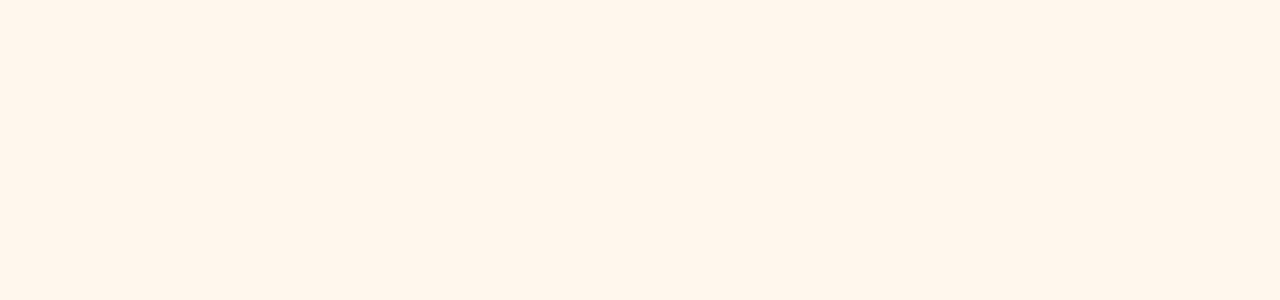
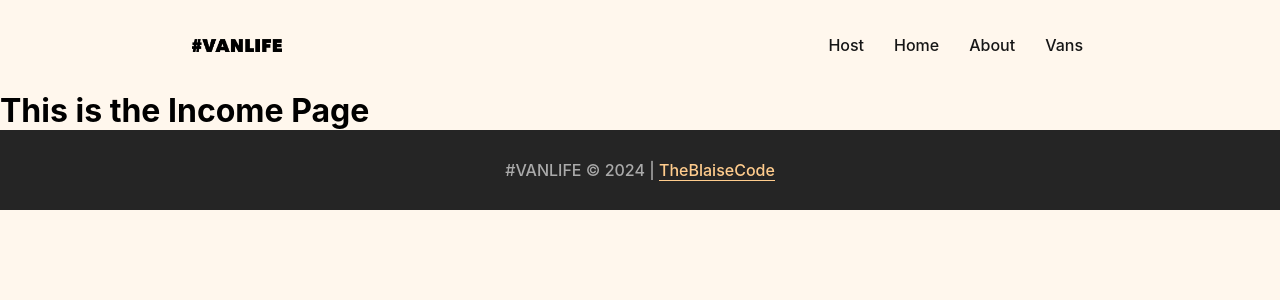
Before and after one commit to theblaisecode/Scrimba-React-Router-6, a React (Vite) app in the folder VanLife/: page /host/income in a window 1280 px wide. Before the commit this address had no page. Shown: the top 300 px of the page. Built offline with nearby package versions, Linux system fonts and the light colour scheme; what miragejs would draw is missing.

Commit message:
first commit

```diff
--- a/VanLife/src/App.jsx
+++ b/VanLife/src/App.jsx
@@ -5,6 +5,10 @@ import About from "./pages/About/About";
 import Vans from "./pages/Vans/Vans";
 import VanInfo from "./pages/VanInfo/VanInfo";
 import "./server";
+import Dashboard from "./pages/Host/Dashboard";
+import HostLayout from "./pages/Host/HostLayout";
+import Income from "./pages/Host/Income";
+import Reviews from "./pages/Host/Reviews";
 
 function App() {
   return (
@@ -15,6 +19,11 @@ function App() {
           <Route path="/about" element={<About />} />
           <Route path="/vans" element={<Vans />} />
           <Route path="/vans/:id" element={<VanInfo />} />
+          <Route path="/host" element={<HostLayout />}>
+            <Route path="/host/income" element={<Income />} />
+            <Route path="/host/reviews" element={<Reviews />} />
+          </Route>
+          {/* <Route path="/host/:id" element={<DashboardMenu />} /> */}
         </Route>
       </Routes>
     </BrowserRouter>
--- /dev/null
+++ b/VanLife/src/Pages/Host/Dashboard.jsx
@@ -0,0 +1,9 @@
+function Dashboard() {
+  return (
+    <div>
+      <h1>This is the Dashboard Page</h1>
+    </div>
+  );
+}
+
+export default Dashboard;
--- /dev/null
+++ b/VanLife/src/Pages/Host/HostLayout.jsx
@@ -0,0 +1,11 @@
+import { Outlet } from "react-router";
+
+function HostLayout() {
+  return (
+    <>
+      <Outlet/>
+    </>
+  );
+}
+
+export default HostLayout;
--- /dev/null
+++ b/VanLife/src/Pages/Host/Income.jsx
@@ -0,0 +1,9 @@
+function Income() {
+  return (
+    <div>
+      <h1>This is the Income Page</h1>
+    </div>
+  );
+}
+
+export default Income;
--- /dev/null
+++ b/VanLife/src/Pages/Host/Reviews.jsx
@@ -0,0 +1,9 @@
+function Reviews() {
+  return (
+    <div>
+      <h1>This is the Reviews Page</h1>
+    </div>
+  );
+}
+
+export default Reviews;
--- a/VanLife/src/components/Nav.jsx
+++ b/VanLife/src/components/Nav.jsx
@@ -16,6 +16,14 @@ function Nav() {
           </div>
 
           <div className="pageNav">
+            <Link to="/host" aria-label="Link to Host Page">
+              Host
+            </Link>
+
+            <Link to="/" aria-label="Link to Home Page">
+              Home
+            </Link>
+
             <Link to="/about" aria-label="Link to About Page">
               About
             </Link>
```
